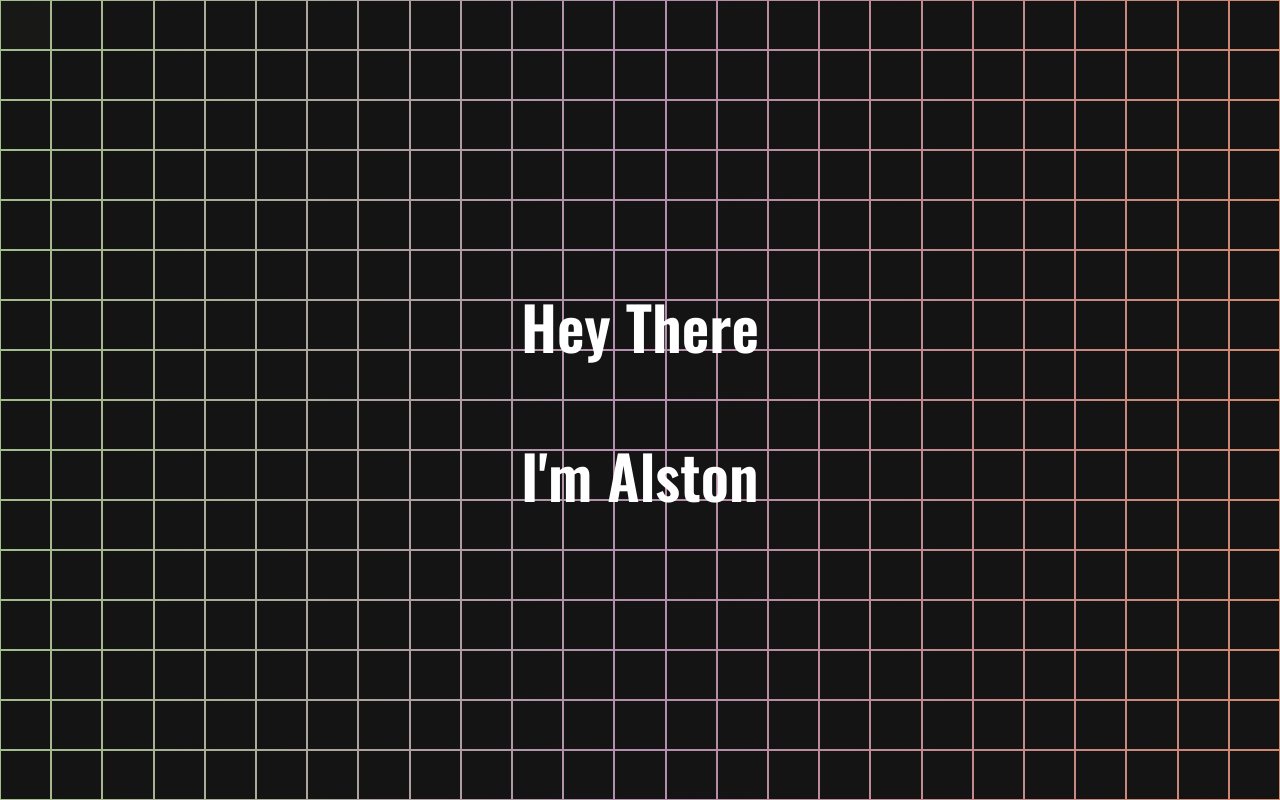
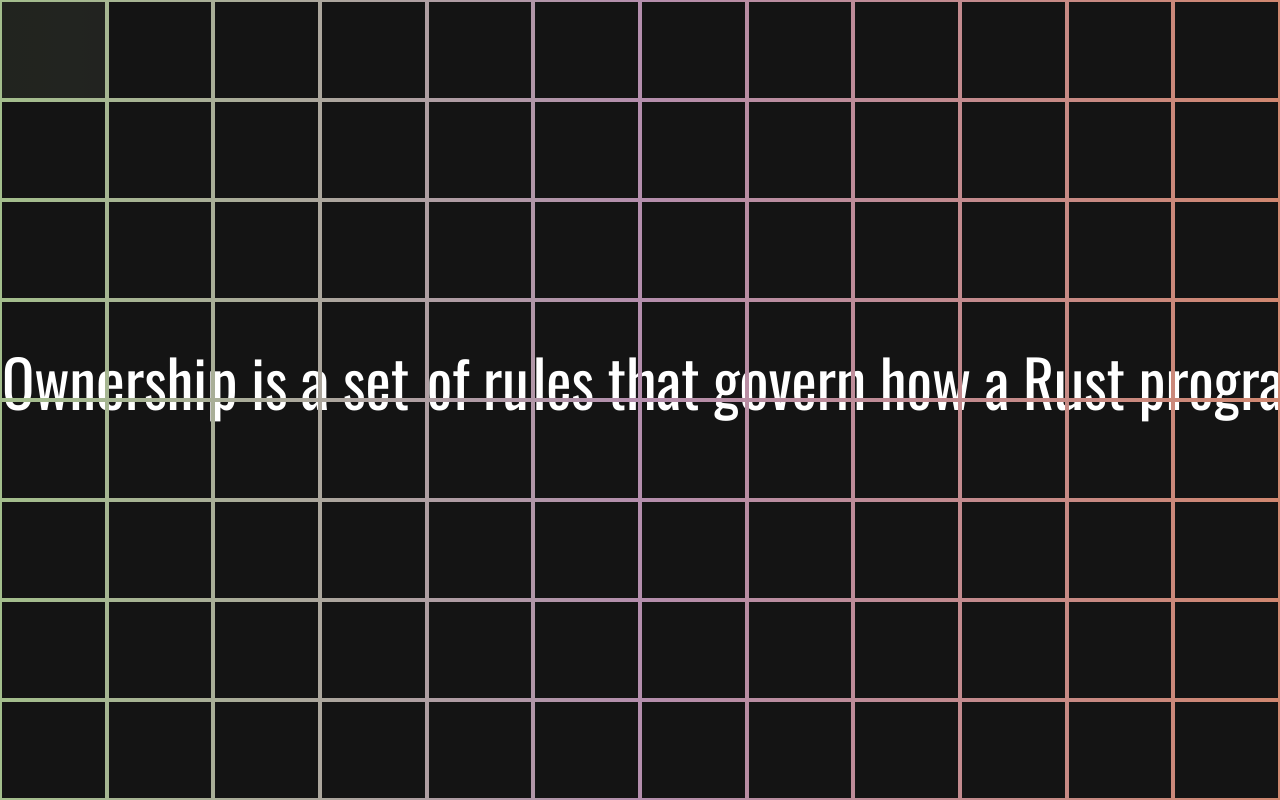
Before and after one commit to 05Alston/reveal-grid-animation, a plain HTML site: page index.html in a window 1280 px wide. Drawn offline with nearby package versions, Linux system fonts and the light colour scheme.

Commit message:
Updated it

```diff
--- /dev/null
+++ b/app.js
@@ -0,0 +1,73 @@
+let wrapper = document.getElementById('tiles');
+let r = document.querySelector(':root');
+let boxSize = 100;
+let _width = document.body.clientWidth,
+	_height = document.body.clientHeight,
+	columns = Math.floor(_width / boxSize),
+	rows = Math.floor(_height / boxSize);
+let toggled = false;
+let message = "Ownership is a set of rules that govern how a Rust program manages memory.";
+let pxWidth = _width + "px";
+let pxHeight = _height + "px";
+let _left = 0,
+	_top = 0;
+// let box = document.querySelector('.box');
+// let width = box.offsetWidth;
+// let height = box.offsetHeight;
+const handleOnclick = index => {
+	toggled = !toggled;
+	document.body.classList.toggle("toggled");
+	anime({
+	    targets: ".tile",
+	    opacity: toggled ? 0 : 1,
+	    delay: anime.stagger(50, {
+	      grid: [columns, rows],
+	      from: index
+	    })
+	});
+}
+const createTile = index => {
+	const tile = document.createElement("div");
+	tile.classList.add("tile");
+	tile.onclick = e => handleOnclick(index);
+	const tile_inner = document.createElement("div");
+	tile_inner.classList.add("tile_inner");
+	tile.appendChild(tile_inner);
+	return tile;
+}
+const addText = () => {
+	boxes = Array.from(document.getElementsByClassName("tile_inner"));
+	boxes.map((tile, index)=> {
+		_left = (index % columns) * tile.offsetWidth;
+		if (_left == 0 && index != 0) _top += tile.offsetHeight;
+		console.log(_left, _top, Math.round(_width / 2), Math.round(_height / 2));
+		const tile_msg = document.createElement("p");
+		tile_msg.innerHTML = message;
+		tile_msg.style.position = 'absolute';
+		tile_msg.style.left = `${_width / 2 - _left - 640}px`;
+		tile_msg.style.top = `${_height / 2 - _top}px`;
+		tile.appendChild(tile_msg);
+	})
+}
+const createTiles = quantity => {
+	Array.from(Array(quantity)).map((tile, index) => {
+		wrapper.appendChild(createTile(index));
+	})
+}
+const createGrid = () => {
+	wrapper.innerHTML = "";
+	_width = document.body.clientWidth;
+	_height = document.body.clientHeight;
+	columns = Math.floor(_width / boxSize);
+	rows = Math.floor(_height / boxSize);
+	_left = 0;
+	_top = 140;
+
+	wrapper.style.setProperty("--columns", columns);
+	wrapper.style.setProperty("--rows", rows);
+	createTiles(columns * rows);
+	addText();
+}
+
+createGrid();
+window.onresize = () => createGrid();
--- a/index.html
+++ b/index.html
@@ -7,126 +7,12 @@
 	<link rel="preconnect" href="https://fonts.googleapis.com">
 	<link rel="preconnect" href="https://fonts.gstatic.com" crossorigin>
 	<link href="https://fonts.googleapis.com/css2?family=Oswald:wght@400;600&display=swap" rel="stylesheet">
-	<style>
-		:root{
-			--col1: #D08770;
-			--col2: #EBCB8B;
-			--col3: #A3BE8C;
-			--col4: #B48EAD;
-		}
-		body{
-			font-family: 'Oswald', sans-serif;
-			animation: bgpan 10s linear infinite;
-			background: linear-gradient(
-				to right,
-				var(--col1),
-				var(--col2),
-				var(--col3),
-				var(--col4),
-				var(--col1)
-			);
-			height: 100vh;
-			overflow: hidden;
-			margin: 0;
-			background-size: 200%;
-			animation-play-state: running;
-			position: relative;
-		}
-		body.toggled {
-		 	animation-play-state: paused;
-		}
-		#tiles{
-			height:  100vh;
-			width: 100%;
-			display: grid;
-			grid-template-columns: repeat(var(--columns), 1fr);
-			grid-template-rows: repeat(var(--rows), 1fr);
-		}
-		.tile{
-			position: relative;
-			cursor: pointer;
-		}
-		.tile::before{
-			content: "";
-			background: #141414;
-			position: absolute;
-			inset: 1px;
-		}
-		.tile:hover{
-			opacity: 97%;
-		}
-		.text{
-			z-index: 100;
-			position: absolute;
-			left: 50%;
-			top: 50%;
-			transform: translate(-50%, -50%);
-			user-select: none;
-			font-size: 60px;
-			font-weight: 600;
-			pointer-events: none;
-			color: white;
-		}
-		@keyframes bgpan {
-			from{
-				background-position: 0% center;
-			}
-			to{
-				background-position: 200% center;
-			}
-		}
-	</style>
+	<link href="style.css" rel="stylesheet">
+	<script src="app.js" defer></script>
+	<script src="https://cdnjs.cloudflare.com/ajax/libs/animejs/3.2.1/anime.min.js" integrity="sha512-z4OUqw38qNLpn1libAN9BsoDx6nbNFio5lA6CuTp9NlK83b89hgyCVq+N5FdBJptINztxn1Z3SaKSKUS5UP60Q==" crossorigin="anonymous" referrerpolicy="no-referrer" defer></script>
 </head>
 <body>
-	<div class="text">
-		<p>Hey There</p>
-		<p>I'm Alston</p>
-	</div>
 	<div id="tiles">
 	</div>
 </body>
-<script src="https://cdnjs.cloudflare.com/ajax/libs/animejs/3.2.1/anime.min.js" integrity="sha512-z4OUqw38qNLpn1libAN9BsoDx6nbNFio5lA6CuTp9NlK83b89hgyCVq+N5FdBJptINztxn1Z3SaKSKUS5UP60Q==" crossorigin="anonymous" referrerpolicy="no-referrer"></script>
-<script type="text/javascript">
-	let wrapper = document.getElementById('tiles');
-	let columns = Math.floor(document.body.clientWidth / 50),
-		rows = Math.floor(document.body.clientHeight / 50);
-	const colors = ["#BF616A","#D08770","#EBCB8B","#A3BE8C","#B48EAD"];
-	let toggled = false;
-	const handleOnclick = index => {
-		toggled = !toggled;
-		document.body.classList.toggle("toggled");
-		anime({
-		    targets: ".tile",
-		    opacity: toggled ? 0 : 1,
-		    delay: anime.stagger(50, {
-		      grid: [columns, rows],
-		      from: index
-		    })
-		});
-	}
-	const createTile = index => {
-		const tile = document.createElement("div");
-		tile.classList.add("tile");
-		tile.onclick = e => handleOnclick(index);
-		return tile;
-	}
-
-	const createTiles = quantity => {
-		Array.from(Array(quantity)).map((tile, index) => {
-			wrapper.appendChild(createTile(index));
-		})
-	}
-	const createGrid = () => {
-		wrapper.innerHTML = "";
-		columns = Math.floor(document.body.clientWidth / 50);
-		rows = Math.floor(document.body.clientHeight / 50);
-
-		wrapper.style.setProperty("--columns", columns);
-		wrapper.style.setProperty("--rows", rows);
-		createTiles(columns * rows);
-	}
-
-	createGrid();
-	window.onresize = () => createGrid();
-</script>
 </html>
--- /dev/null
+++ b/style.css
@@ -0,0 +1,77 @@
+:root{
+	--col1: #D08770;
+	--col2: #EBCB8B;
+	--col3: #A3BE8C;
+	--col4: #B48EAD;
+}
+body{
+	font-family: 'Oswald', sans-serif;
+	animation: bgpan 10s linear infinite;
+	background: linear-gradient(
+		to right,
+		var(--col1),
+		var(--col2),
+		var(--col3),
+		var(--col4),
+		var(--col1)
+	);
+	height: 100vh;
+	overflow: hidden;
+	margin: 0;
+	background-size: 200%;
+	animation-play-state: running;
+	position: relative;
+}
+body.toggled {
+ 	animation-play-state: paused;
+}
+#tiles{
+	height:  100vh;
+	width: 100%;
+	display: grid;
+	grid-template-columns: repeat(var(--columns), 1fr);
+	grid-template-rows: repeat(var(--rows), 1fr);
+}
+.tile{
+	position: relative;
+	cursor: pointer;
+	overflow: hidden;
+	box-sizing: border-box;
+}
+.tile_inner{
+	display: block;
+	position: absolute;
+	background: #141414;
+	inset: 2px;
+	overflow: hidden;
+	box-sizing: border-box;
+}
+/* .tile::before{
+	display: block;
+	content: "";
+	position: absolute;
+	background: #141414;
+	width: 95%;
+	height: 95%;
+	top: 50%;
+	left: 50%;
+	transform: translate(-50%, -50%);
+	overflow-clip-margin: 0px;
+} */
+
+p{
+	white-space: nowrap;
+	color: white;
+	font-size: 60px;
+}
+.tile:hover{
+	opacity: 90%;
+}
+@keyframes bgpan {
+	from{
+		background-position: 0% center;
+	}
+	to{
+		background-position: 200% center;
+	}
+}
```
